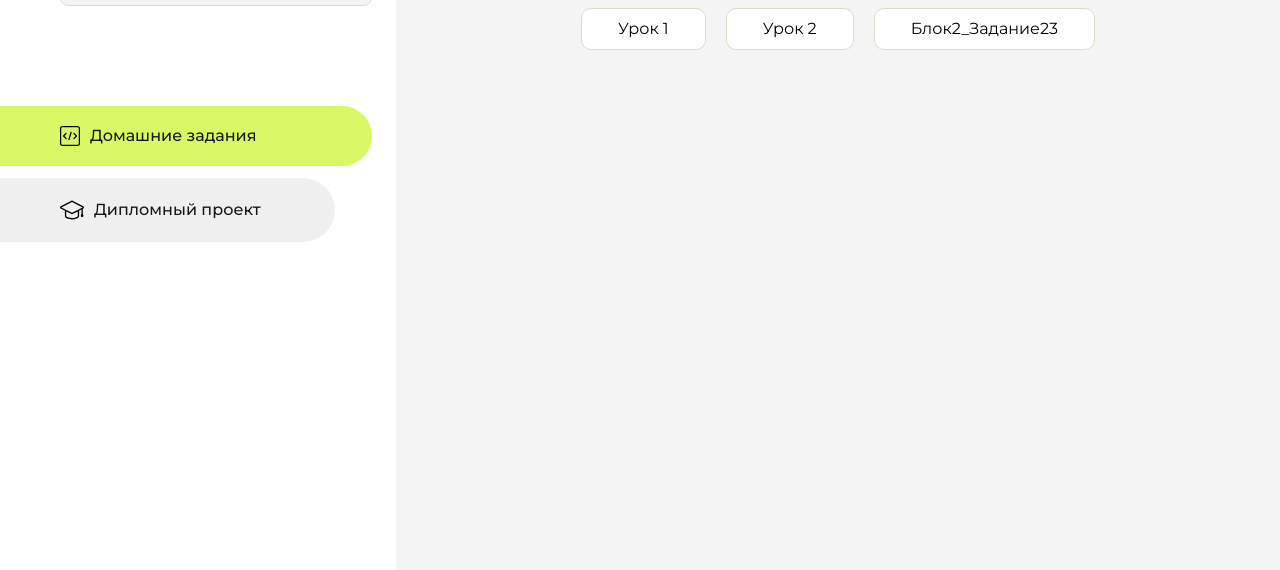
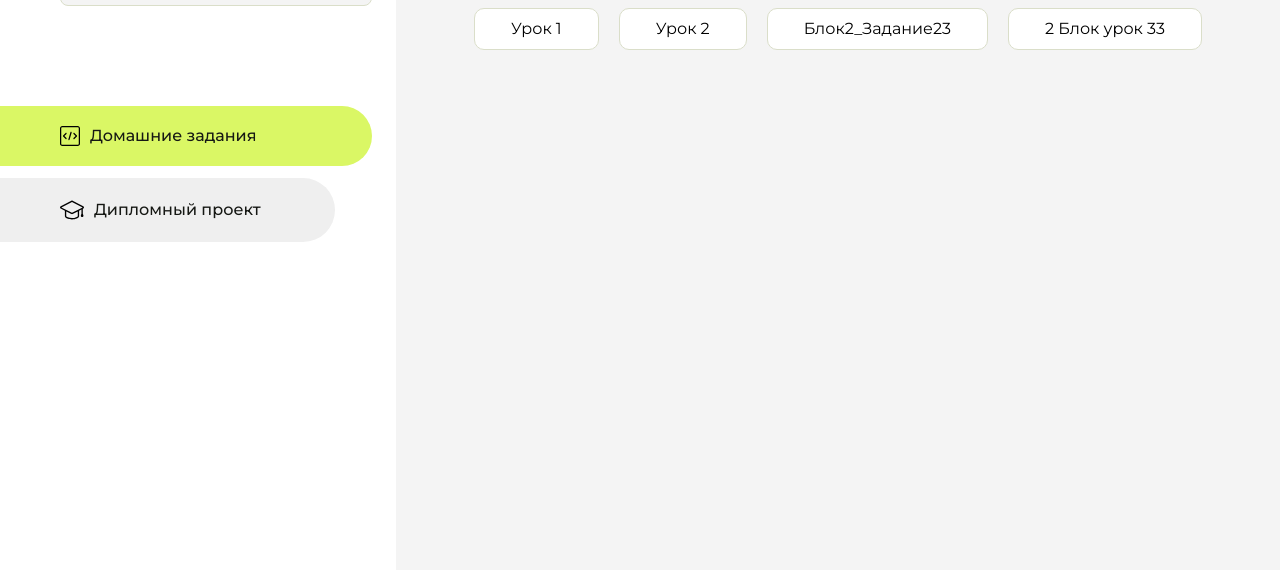
Before and after one commit to Scl3ld842/homework, a plain HTML site: page index.html in a window 1280 px wide. Shown: the part 230-800 px from the top of the page. Drawn offline with Linux system fonts and the light colour scheme.

Commit message:
Update index.html

```diff
--- a/index.html
+++ b/index.html
@@ -99,6 +99,8 @@
                         <a href="Homework_Chapter2_part9">Урок 2</a>
                     <li class="content__list-item">
                         <a href="2.22">Блок2_Задание23</a>
+                     <li class="content__list-item">
+                        <a href="2.33/css">2 Блок урок 33</a>
                     </li>
                 </ul>
             </div>
```
